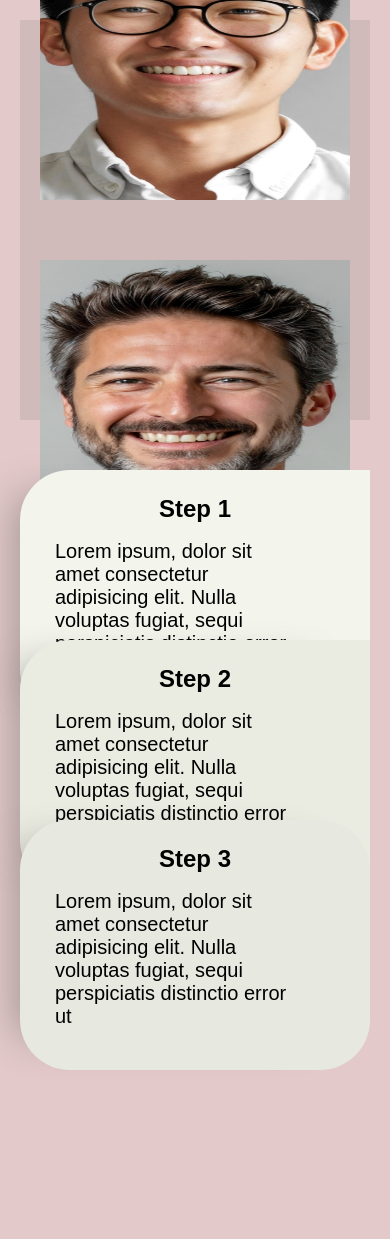
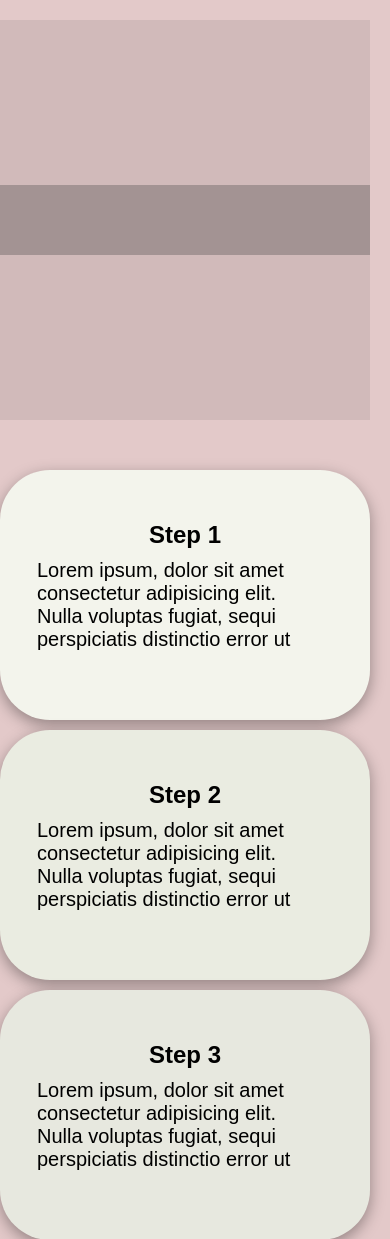
Before and after one commit to roc-ica/l3-pro-3-ergowijzer-dumble, a PHP site: page / in a window 390 px wide; the page is wider, and only the part inside the window is pictured. Shown: the top 1239 px of that part. Run offline with PHP 8.4, Linux system fonts and the light colour scheme.

Commit message:
bit responsive

```diff
--- a/css/home.css
+++ b/css/home.css
@@ -50,14 +50,14 @@
   font-family: arial;
 }
 .box1 {
-  background-color: #F3F4EC;
+  background-color: #f3f4ec;
   z-index: 0;
   left: 30px;
   box-shadow: -34px -4px 37px -27px rgba(101, 97, 97, 0.45);
   /* width: 50%; */
 }
 .box2 {
-  background-color:  #EAECE1;
+  background-color: #eaece1;
   z-index: 1;
   left: -60px;
   box-shadow: -34px -4px 37px -27px rgba(101, 97, 97, 0.45);
@@ -101,6 +101,7 @@
   margin: 30px;
   margin-top: 200px;
   margin-left: 8%;
+  z-index: 2;
 }
 
 .videobox {
@@ -218,6 +219,7 @@
   background-color: #e5e7dd;
   border-radius: 50px 0px 0px 50px;
   width: auto;
+  z-index: 100;
 }
 
 .border {
@@ -227,6 +229,8 @@
   border-radius: 50px 0px 0px 00px;
   margin-left: 40%;
   box-shadow: 0px 0px 30px 10px rgba(0, 0, 0, 0.25);
+  z-index: 100;
+
 }
 
 /* responsieve for 1020px */
@@ -238,6 +242,10 @@
 
   .border {
     margin-left: 20%;
+  }
+
+  .box-home img{
+   display: none;
   }
 }
 
@@ -253,20 +261,29 @@
     flex-direction: column;
     margin-left: 0;
   }
+  .home-container{
+    padding-left: 0px;
+  }
   .box {
     position: relative;
     width: 100%;
+    border-radius: 50px;
+    box-shadow:rgba(0, 0, 0, 0.35) 0px 5px 15px;
+    margin-bottom: 10px
+  }
+  .box h2{
+    margin-bottom: 10px
   }
   .box1 {
     left: 0;
   }
   .box2 {
     left: 0;
-    bottom: 80px;
+    bottom: 0px;
   }
 
   .box3 {
     left: 0;
-    bottom: 150px;
+    bottom: 0px;
   }
 }
--- a/index.html
+++ b/index.html
@@ -11,10 +11,10 @@
     <section class="home-container">
       <div class="box-home">
         <header></header>
-        <img src="img/person1.png" alt="" class="person1" />
-        <img src="img/person2.png" alt="" class="person2" />
-        <img src="img/person3.png" alt="" class="person3" />
-        <img src="img/person4.png" alt="" class="person4" />
+        <img src="img/person1.png" alt="" class="person1 row1" />
+        <img src="img/person2.png" alt="" class="person2 row1" />
+        <img src="img/person3.png" alt="" class="person3 row2" />
+        <img src="img/person4.png" alt="" class="person4 row2" />
       </div>
       <main>
       <div class="align">
```
